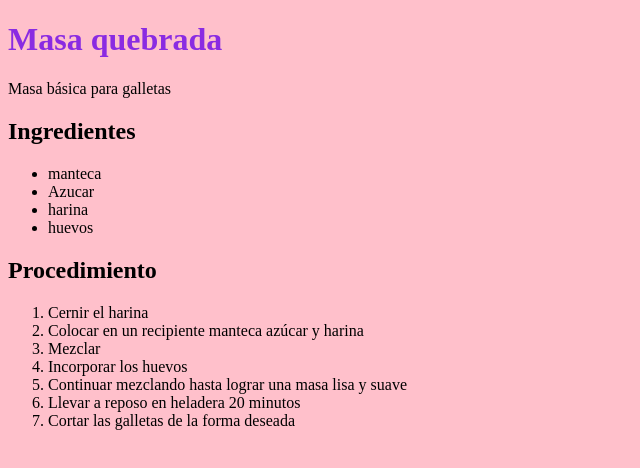
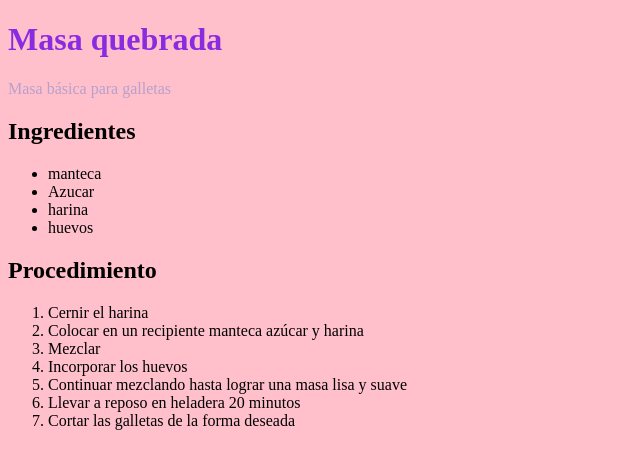
Before and after one commit to Patri1969/receta, a plain HTML site: page index.html in a window 1280 px wide. Shown: the whole page, without its empty margins (0-640 px from the left). Drawn offline with Linux system fonts and the light colour scheme.

Commit message:
cambio color de p

```diff
--- a/style.css
+++ b/style.css
@@ -4,3 +4,6 @@
  h1 {
    color: blueviolet;
  }
+ p {
+   color:rgb(183, 160, 204)
+ }
```
